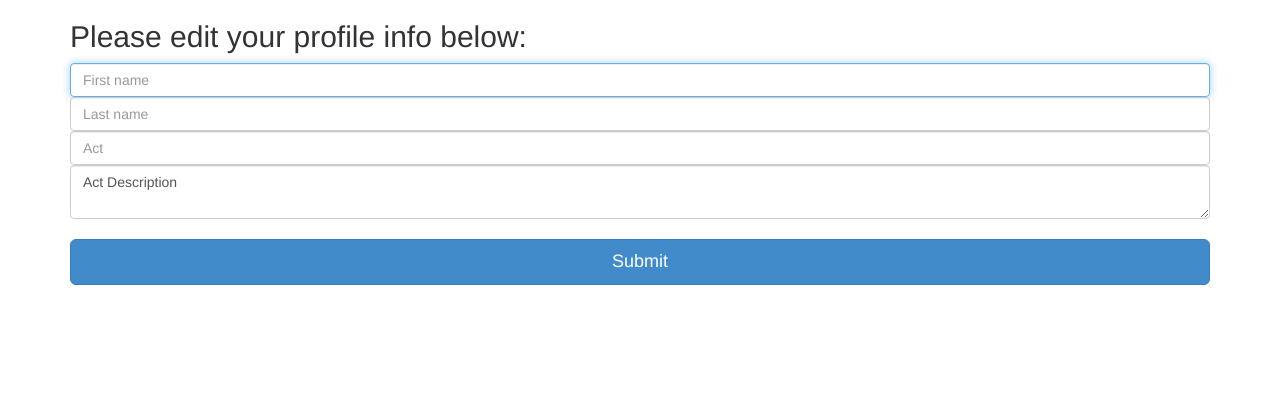
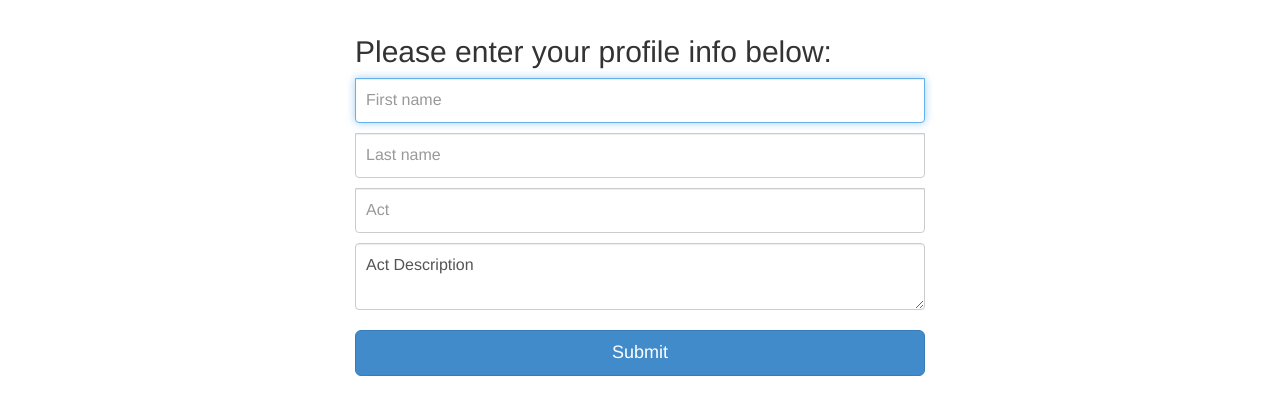
Before and after one commit to ryanwilsonperkin/buskr, a Django app: page /share/1 in a window 1280 px wide. Shown: the top 415 px of the page. Run offline with Django 3.2, Linux system fonts and the light colour scheme; some libraries are stand-ins or nearby versions.

Commit message:
Working base file, completed profile.html file.  Profile page just needs names of fields, needs to submit, and also needs maxlength properties.  Missing a logo as well.

```diff
--- a/gryphon/templates/base.html
+++ b/gryphon/templates/base.html
@@ -9,16 +9,18 @@
     <title>{% block title %}{% endblock %}</title>
     <!-- bootstrap css -->
     <link rel="stylesheet" href="{% static "css/bootstrap.min.css" %}">
-
     <!-- page css file -->
-    <link rel="stylesheet" href="{% block pagecss %}{% endblock %}">
-
-    <link rel="stylesheet" href="{% static "css/bootstrap.min.css" %}">
+    {% block pagecss %}{% endblock %}
 
   </head>
   <body>
-    <script src="static/js/jquery.js"></script>
-    <script src="static/js/bootstrap.min.js"></script>
   {% block content %}{% endblock %}
+
+
+    <!-- Bootstrap core JavaScript
+    ================================================== -->
+    <!-- Placed at the end of the document so the pages load faster -->
+    <script src="{% static "js/jquery.js" %}"></script>
+    <script src="{% static "js/bootstrap.min.js" %}"></script>
   </body>
 </html>
--- a/gryphon/templates/share.html
+++ b/gryphon/templates/share.html
@@ -1,13 +1,17 @@
 {% extends "base.html" %}
 
+{% load staticfiles %}
+
 {% block title %}Edit your Profile information{% endblock %}
+
+{% block pagecss %}<link rel="stylesheet" href="{% static "css/sharestyle.css" %}">{% endblock %}
 
 {% block content %}
     <div class="container">
     	<!-- STILL MISSING MAXLENGTH -->
 
       <form class="form-signin" role="form">
-        <h2 class="form-signin-heading">Please edit your profile info below:</h2>
+        <h2 class="form-signin-heading">Please enter your profile info below:</h2>
         <input type="text" class="form-control" placeholder="First name" required autofocus>
         <input type="text" class="form-control" placeholder="Last name">
         <input type="text" class="form-control" placeholder="Act">
@@ -17,67 +21,4 @@
       </form>
 
     </div> <!-- /container -->
-
-
-    <!-- Bootstrap core JavaScript
-    ================================================== -->
-    <!-- Placed at the end of the document so the pages load faster -->
 {% endblock %}
-
-
-    <title></title>
-
-    <!-- Latest compiled and minified CSS -->
-    <link rel="stylesheet" href="../../css/bootstrap.min.css">
-
-    <!-- Custom styles for this template -->
-    <!-- <link href="signin.css" rel="stylesheet"> -->
-
-    <!-- Just for debugging purposes. Don't actually copy this line! -->
-    <!--[if lt IE 9]><script src="../../assets/js/ie8-responsive-file-warning.js"></script><![endif]-->
-
-    <!-- HTML5 shim and Respond.js IE8 support of HTML5 elements and media queries -->
-    <!--[if lt IE 9]>
-      <script src="https://oss.maxcdn.com/libs/html5shiv/3.7.0/html5shiv.js"></script>
-      <script src="https://oss.maxcdn.com/libs/respond.js/1.4.2/respond.min.js"></script>
-    <![endif]-->
-    <style>
-    body {
-      padding-top: 40px;
-      padding-bottom: 40px;
-      background-color: #eee;
-    }
-
-    .form-signin {
-      max-width: 600px;
-      padding: 15px;
-      margin: 0 auto;
-    }
-    .form-signin .form-signin-heading,
-    .form-signin .checkbox {
-      margin-bottom: 10px;
-    }
-
-    .form-signin .form-control {
-      position: relative;
-      height: auto;
-      -webkit-box-sizing: border-box;
-         -moz-box-sizing: border-box;
-              box-sizing: border-box;
-      padding: 10px;
-      font-size: 16px;
-    }
-    .form-signin .form-control:focus {
-      z-index: 2;
-    }
-    .form-signin input[type="text"] {
-      margin-bottom: 10px;
-      border-top-left-radius: 0;
-      border-top-right-radius: 0;
-    }
-    .textarea_description {
-      margin-bottom: 10px;
-      border-top-left-radius: 0;
-      border-top-right-radius: 0;
-    }
-  </style>
--- /dev/null
+++ b/static/css/sharestyle.css
@@ -0,0 +1,40 @@
+    <style>
+    body {
+      padding-top: 40px;
+      padding-bottom: 40px;
+      background-color: #eee;
+    }
+
+    .form-signin {
+      max-width: 600px;
+      padding: 15px;
+      margin: 0 auto;
+    }
+    .form-signin .form-signin-heading,
+    .form-signin .checkbox {
+      margin-bottom: 10px;
+    }
+
+    .form-signin .form-control {
+      position: relative;
+      height: auto;
+      -webkit-box-sizing: border-box;
+         -moz-box-sizing: border-box;
+              box-sizing: border-box;
+      padding: 10px;
+      font-size: 16px;
+    }
+    .form-signin .form-control:focus {
+      z-index: 2;
+    }
+    .form-signin input[type="text"] {
+      margin-bottom: 10px;
+      border-top-left-radius: 0;
+      border-top-right-radius: 0;
+    }
+    .textarea_description {
+      margin-bottom: 10px;
+      border-top-left-radius: 0;
+      border-top-right-radius: 0;
+    }
+  </style>
```
